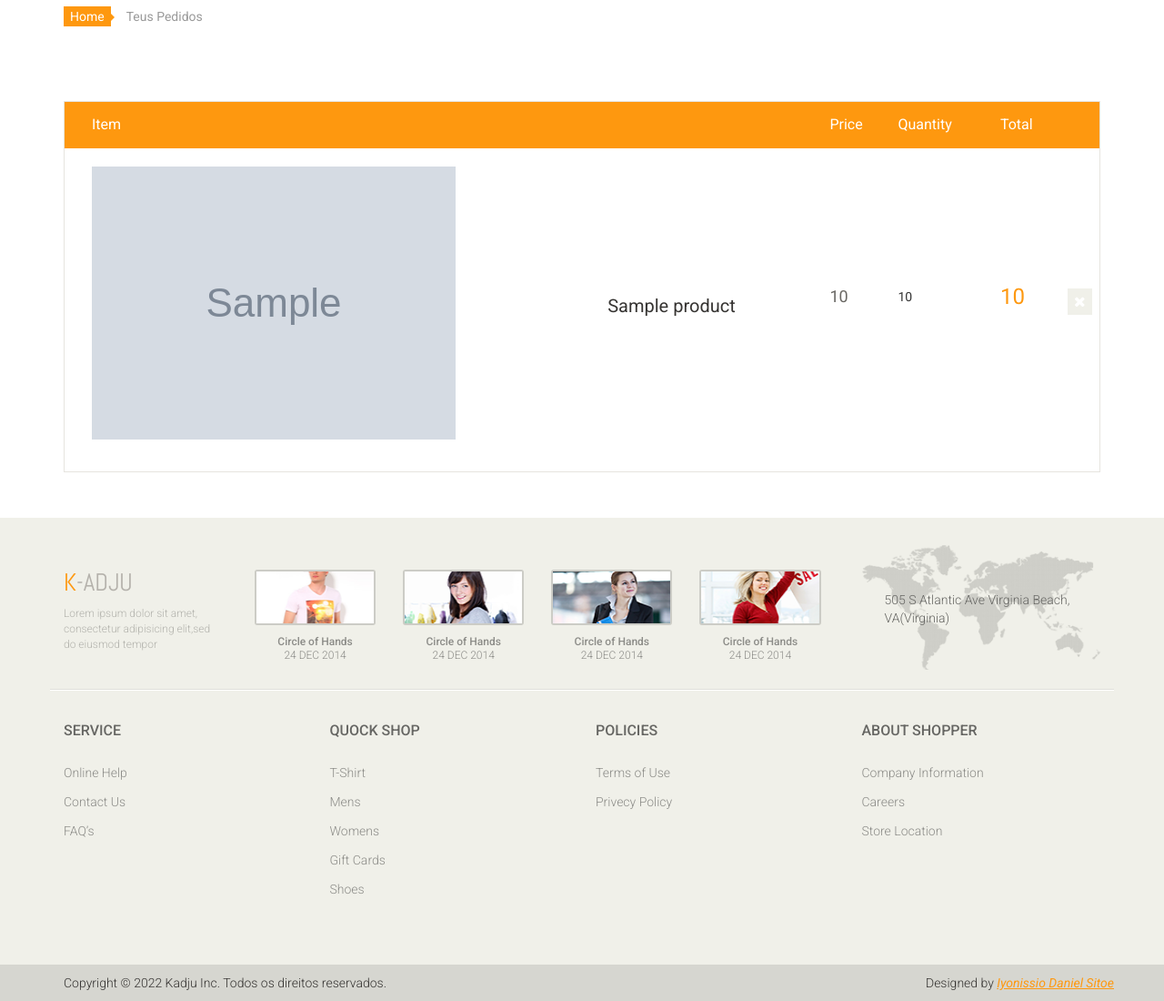
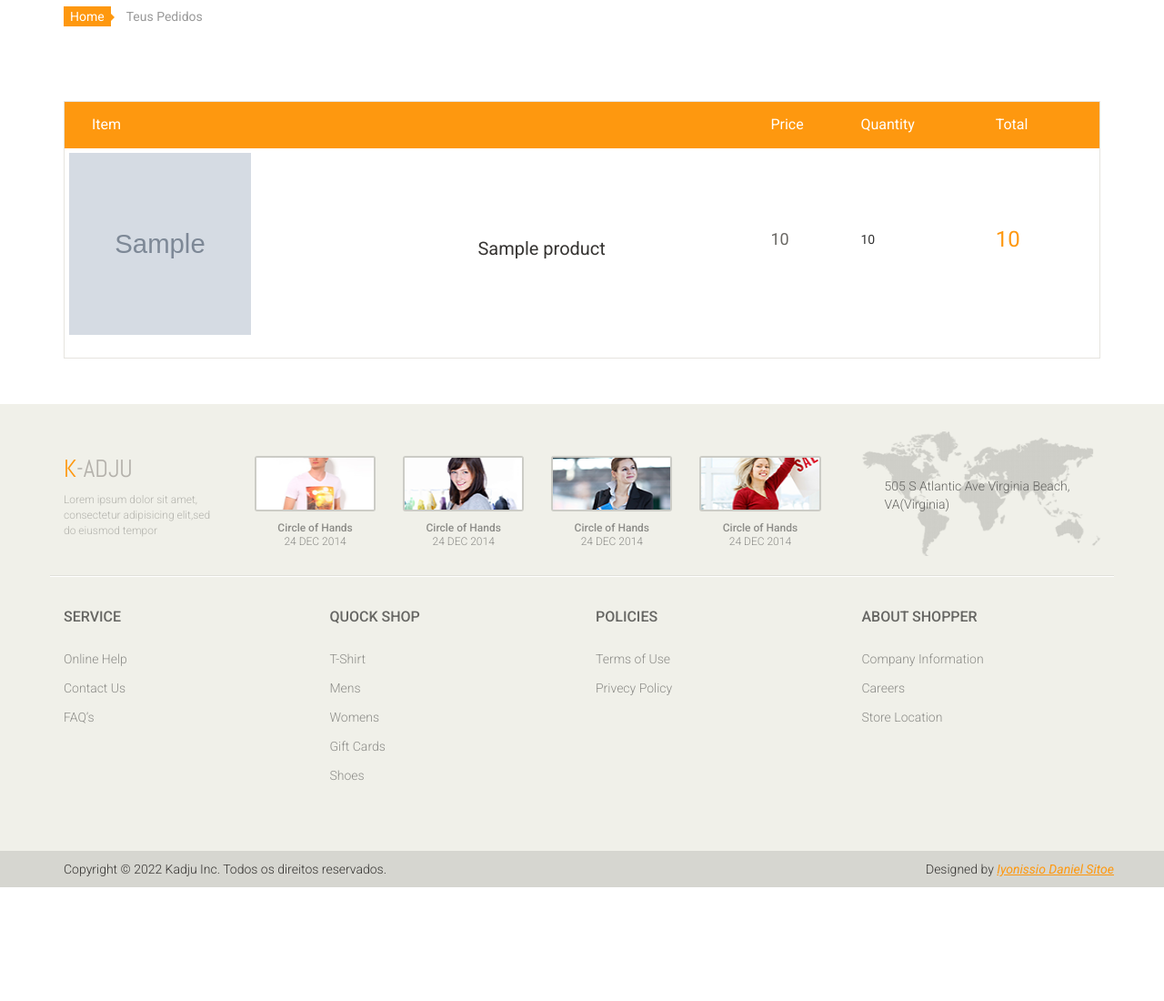
Before and after one commit to Iyonissio/E-Kadju-App, a Django app: template templates/order.html in a window 1280 px wide. Shown: the part 212-1312 px from the top of the page at 91% size. After the commit the page ends 1187 px from the top, so only its background shows below. Run offline with Django 3.2, Linux system fonts and the light colour scheme; the template is opened without the code that fills it: most values are stand-ins (such as "Sample title", 1, 10 or a date in 2020); grey boxes marked "Sample" are stand-in pictures.

Commit message:
update order template✔

```diff
--- a/templates/order.html
+++ b/templates/order.html
@@ -1,5 +1,12 @@
 {% extends 'master.html' %}
 {% block body %}
+
+<style>
+.imagem img{
+    width: 200px;
+    height: 200px;
+}
+</style>
 <section id="cart_items">
     <div class="container">
         <div class="breadcrumbs">
@@ -23,7 +30,7 @@
                 <tbody>
                     {% for i in order %}
                     <tr>
-                        <td class="cart_product">
+                        <td class="imagem">
                             <a href=""><img src="{{i.image}}" alt=""></a>
                         </td>
                         <td class="cart_description">
@@ -40,9 +47,6 @@
                         <td class="cart_total">
                             <p class="cart_total_price">{{i.total}}</p>
                         </td>
-                        <td class="cart_delete">
-                            <a class="cart_quantity_delete" href=""><i class="fa fa-times"></i></a>
-                        </td>
                     </tr>
                    {% endfor %}
                 </tbody>
```
Also changed, not shown: db.sqlite3.
